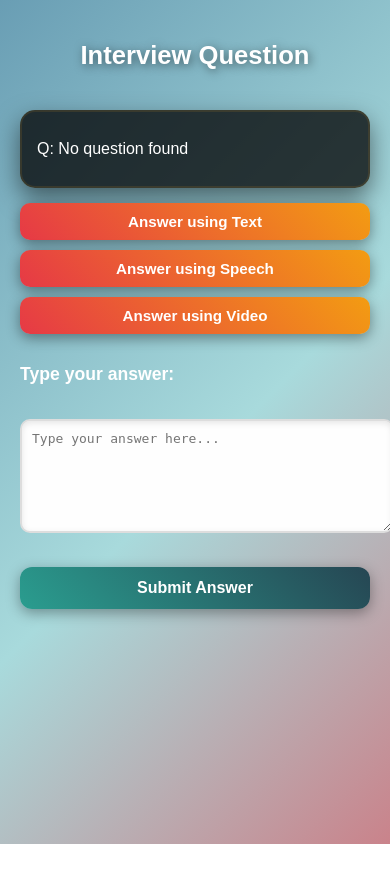
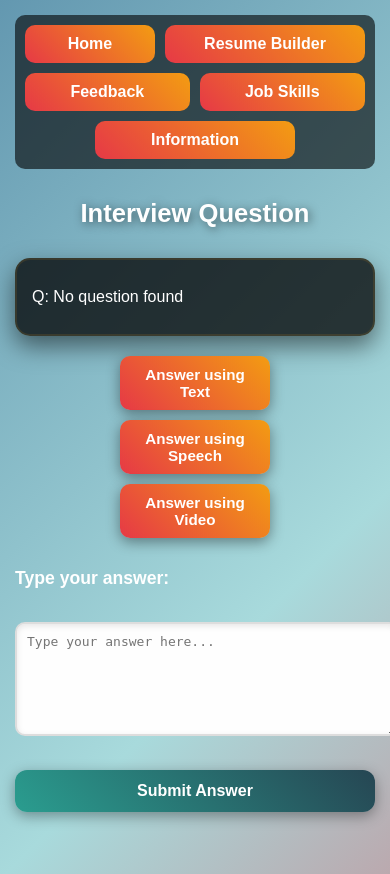
Before and after one commit to Akhila-Karuvaje/Project_Interview_, a Flask app: page /interview/1 in a window 390 px wide; the page is wider, and only the part inside the window is pictured. Before the commit the page ends 844 px from the top of that part, so only its background shows below. Run offline with Flask 3, Linux system fonts and the light colour scheme.

Commit message:
Update interview.html

```diff
--- a/templates/interview.html
+++ b/templates/interview.html
@@ -12,7 +12,8 @@
       background-size: 300% 300%;
       animation: gradientCycle 15s ease infinite;
       color: #fff;
-      padding: 40px;
+      padding: 20px;
+      min-height: 100vh;
     }
 
     @keyframes gradientCycle {
@@ -24,7 +25,42 @@
       text-align: center;
       font-size: clamp(1.8em, 4vw, 2.5em);
       text-shadow: 2px 2px 10px rgba(0, 0, 0, 0.5);
-      margin-bottom: 40px;
+      margin-bottom: 30px;
+    }
+
+    /* ---- Navbar ---- */
+    nav {
+      display: flex;
+      flex-wrap: wrap;
+      justify-content: center;
+      gap: 10px;
+      background: rgba(0,0,0,0.6);
+      padding: 10px;
+      margin-bottom: 30px;
+      border-radius: 10px;
+      position: sticky;
+      top: 0;
+      z-index: 1000;
+    }
+
+    nav button {
+      background: linear-gradient(45deg, #e63946, #f39c12);
+      color: #fff;
+      font-weight: bold;
+      padding: 10px 16px;
+      font-size: 1em;
+      border: none;
+      border-radius: 10px;
+      cursor: pointer;
+      flex: 1 1 auto;
+      min-width: 100px;
+      max-width: 200px;
+      transition: all 0.3s ease;
+    }
+
+    nav button:hover {
+      background: linear-gradient(45deg, #d62828, #f77f00);
+      transform: scale(1.05);
     }
 
     .question-box {
@@ -51,25 +87,25 @@
       flex-wrap: wrap;
     }
 
-    button {
+    .btn-group button {
+      flex: 1 1 auto;
+      min-width: 120px;
+      max-width: 200px;
+      font-size: 1em;
+      padding: 10px 16px;
+      border-radius: 10px;
+      cursor: pointer;
       background: linear-gradient(45deg, #e63946, #f39c12);
+      border: none;
       color: #fff;
       font-weight: bold;
-      padding: 12px 22px;
-      font-size: 1.1em;
-      border: none;
-      border-radius: 10px;
-      cursor: pointer;
-      box-shadow: 0 4px 14px rgba(0, 0, 0, 0.4);
+      box-shadow: 0 4px 14px rgba(0,0,0,0.4);
       transition: transform 0.3s ease, box-shadow 0.3s ease;
     }
 
-    button:hover,
-    button:focus {
+    .btn-group button:hover {
       background: linear-gradient(45deg, #d62828, #f77f00);
       transform: scale(1.05);
-      box-shadow: 0 6px 18px rgba(0, 0, 0, 0.45);
-      outline: none;
     }
 
     .answer-section {
@@ -109,21 +145,23 @@
       background: linear-gradient(45deg, #2a9d8f, #264653);
       color: #fff;
       font-weight: bold;
-      padding: 14px 34px;
+      padding: 14px 0;
       font-size: 1.2em;
       border: none;
       border-radius: 12px;
       cursor: pointer;
       display: block;
       margin: 30px auto;
-      box-shadow: 0 4px 14px rgba(0, 0, 0, 0.35);
+      width: 100%;
+      max-width: 400px;
+      box-shadow: 0 4px 14px rgba(0,0,0,0.35);
       transition: transform 0.3s ease, box-shadow 0.3s ease;
     }
 
     .submit-btn:hover {
       background: linear-gradient(45deg, #1b7f6a, #1d3557);
       transform: scale(1.05);
-      box-shadow: 0 6px 20px rgba(0, 0, 0, 0.5);
+      box-shadow: 0 6px 20px rgba(0,0,0,0.5);
     }
 
     .submit-btn:disabled {
@@ -139,7 +177,7 @@
       left: 0;
       width: 100%;
       height: 100%;
-      background: rgba(0, 0, 0, 0.8);
+      background: rgba(0,0,0,0.8);
       z-index: 1000;
       justify-content: center;
       align-items: center;
@@ -167,74 +205,38 @@
       text-align: center;
     }
 
-    /* 🔹 Responsive Adjustments for Android & Small Screens */
+    /* --- Responsive Adjustments --- */
     @media (max-width: 768px) {
-      body {
-        padding: 20px;
-      }
-
-      .question-box {
-        padding: 15px 20px;
-        margin: 15px auto;
-        max-width: 100%;
-      }
-
-      .btn-group {
-        gap: 10px;
-      }
-
-      button {
-        font-size: 1em;
-        padding: 10px 16px;
-      }
-
-      textarea {
-        font-size: 1em;
-        padding: 10px;
-      }
-
-      video {
-        max-width: 100%;
-      }
-
-      .submit-btn {
-        font-size: 1em;
-        padding: 12px 20px;
-      }
-
-      .loading-text {
-        font-size: 1em;
-      }
+      body { padding: 15px; }
+      .question-box { padding: 15px 20px; }
+      .btn-group { gap: 10px; }
+      .btn-group button { min-width: 100px; max-width: 150px; font-size: 0.95em; padding: 10px; }
+      textarea { font-size: 1em; padding: 10px; }
+      video { max-width: 100%; }
+      .submit-btn { font-size: 1em; padding: 12px; }
+      .loading-text { font-size: 1em; }
     }
 
     @media (max-width: 480px) {
-      h2 {
-        font-size: 1.6em;
-      }
-
-      .btn-group {
-        flex-direction: column;
-        align-items: center;
-      }
-
-      button {
-        width: 100%;
-        font-size: 0.95em;
-        padding: 10px;
-      }
-
-      .submit-btn {
-        width: 100%;
-      }
-
-      .question-box {
-        padding: 12px 15px;
-      }
+      h2 { font-size: 1.6em; }
+      .btn-group { flex-direction: column; align-items: center; }
+      .btn-group button { width: 100%; }
+      .submit-btn { width: 100%; }
+      .question-box { padding: 12px 15px; }
     }
   </style>
 </head>
 
 <body>
+  <!-- Navbar -->
+  <nav>
+    <button onclick="location.href='/'">Home</button>
+    <button onclick="location.href='/resume'">Resume Builder</button>
+    <button onclick="location.href='/feedback'">Feedback</button>
+    <button onclick="location.href='/jobs'">Job Skills</button>
+    <button onclick="location.href='/info'">Information</button>
+  </nav>
+
   <h2>Interview Question</h2>
   <div class="question-box">
     <p id="questionText">Q: {{ question }}</p>
@@ -264,7 +266,6 @@
 
   <button class="submit-btn" id="submitBtn" onclick="validateAndSubmit()">Submit Answer</button>
 
-  <!-- Loading Overlay -->
   <div class="loading-overlay" id="loadingOverlay">
     <div class="spinner"></div>
     <div class="loading-text">
@@ -274,137 +275,117 @@
   </div>
 
   <script>
-    // --- All your JS untouched (logic same) ---
-    const fillers = ["um", "uh", "like", "you know", "so", "actually", "basically", "literally", "I mean"];
+    const fillers = ["um","uh","like","you know","so","actually","basically","literally","I mean"];
     let currentInputMethod = "";
     const qid = "{{ qid }}";
     sessionStorage.setItem('currentQuestion', "{{ question }}");
 
     function hideAll() {
-      document.getElementById('textAnswer').style.display = 'none';
-      document.getElementById('speechAnswer').style.display = 'none';
-      document.getElementById('videoAnswer').style.display = 'none';
+      document.getElementById('textAnswer').style.display='none';
+      document.getElementById('speechAnswer').style.display='none';
+      document.getElementById('videoAnswer').style.display='none';
     }
 
-    function showLoading() {
-      document.getElementById('loadingOverlay').style.display = 'flex';
-      document.getElementById('submitBtn').disabled = true;
+    function showLoading(){
+      document.getElementById('loadingOverlay').style.display='flex';
+      document.getElementById('submitBtn').disabled=true;
     }
 
-    function hideLoading() {
-      document.getElementById('loadingOverlay').style.display = 'none';
-      document.getElementById('submitBtn').disabled = false;
+    function hideLoading(){
+      document.getElementById('loadingOverlay').style.display='none';
+      document.getElementById('submitBtn').disabled=false;
     }
 
-    function showTextBox() {
-      hideAll();
-      currentInputMethod = "text";
-      document.getElementById('textAnswer').style.display = 'block';
+    function showTextBox(){ hideAll(); currentInputMethod="text"; document.getElementById('textAnswer').style.display='block'; }
+
+    const SpeechRecognition = window.SpeechRecognition || window.webkitSpeechRecognition;
+    if(SpeechRecognition){
+      const recognition = new SpeechRecognition();
+      recognition.lang='en-US';
+      recognition.interimResults=false;
+      recognition.continuous=false;
+      function startSpeechToText(){
+        hideAll();
+        currentInputMethod="speech";
+        document.getElementById('speechAnswer').style.display='block';
+        recognition.start();
+      }
+      recognition.onresult = (event)=>{ document.getElementById('speechTextBox').value=event.results[0][0].transcript; };
+      recognition.onerror = (event)=>alert("Speech recognition error: "+event.error);
+    } else {
+      function startSpeechToText(){ alert("Speech recognition not supported in this browser"); }
     }
 
-    const SpeechRecognition = window.SpeechRecognition || window.webkitSpeechRecognition;
-    if (SpeechRecognition) {
-      const recognition = new SpeechRecognition();
-      recognition.lang = 'en-US';
-      recognition.interimResults = false;
-      recognition.continuous = false;
-
-      function startSpeechToText() {
-        hideAll();
-        currentInputMethod = "speech";
-        document.getElementById('speechAnswer').style.display = 'block';
-        recognition.start();
-      }
-
-      recognition.onresult = (event) => {
-        document.getElementById('speechTextBox').value = event.results[0][0].transcript;
-      };
-      recognition.onerror = (event) => alert("Speech recognition error: " + event.error);
-    } else {
-      function startSpeechToText() {
-        alert("Speech recognition not supported in this browser");
-      }
+    let mediaRecorder, recordedChunks=[];
+    async function startVideoInterview(){
+      hideAll();
+      currentInputMethod="video";
+      document.getElementById('videoAnswer').style.display='block';
+      try{
+        const stream = await navigator.mediaDevices.getUserMedia({video:true,audio:true});
+        document.getElementById('videoPreview').srcObject=stream;
+        mediaRecorder=new MediaRecorder(stream);
+        recordedChunks=[];
+        mediaRecorder.ondataavailable=e=>{ if(e.data.size>0) recordedChunks.push(e.data); };
+      }catch(error){ alert("Error accessing camera/microphone: "+error.message); }
     }
 
-    let mediaRecorder, recordedChunks = [];
-    async function startVideoInterview() {
-      hideAll();
-      currentInputMethod = "video";
-      document.getElementById('videoAnswer').style.display = 'block';
-      try {
-        const stream = await navigator.mediaDevices.getUserMedia({ video: true, audio: true });
-        document.getElementById('videoPreview').srcObject = stream;
-        mediaRecorder = new MediaRecorder(stream);
-        recordedChunks = [];
-        mediaRecorder.ondataavailable = e => { if (e.data.size > 0) recordedChunks.push(e.data); };
-      } catch (error) {
-        alert("Error accessing camera/microphone: " + error.message);
-      }
+    function toggleRecording(){
+      if(!mediaRecorder) return;
+      if(mediaRecorder.state==="inactive"){ recordedChunks=[]; mediaRecorder.start(); document.getElementById('recordBtn').innerText="Stop Recording"; }
+      else if(mediaRecorder.state==="recording"){ mediaRecorder.stop(); document.getElementById('recordBtn').innerText="Start Recording"; }
     }
 
-    function toggleRecording() {
-      if (!mediaRecorder) return;
-      if (mediaRecorder.state === "inactive") {
-        recordedChunks = [];
-        mediaRecorder.start();
-        document.getElementById('recordBtn').innerText = "Stop Recording";
-      } else if (mediaRecorder.state === "recording") {
-        mediaRecorder.stop();
-        document.getElementById('recordBtn').innerText = "Start Recording";
-      }
+    function validateAndSubmit(){
+      if(currentInputMethod==="text"){
+        const answer=document.getElementById('textAnswerBox').value.trim();
+        if(!answer) return alert("Please enter your answer.");
+        submitTextOrSpeech(answer);
+      } else if(currentInputMethod==="speech"){
+        const answer=document.getElementById('speechTextBox').value.trim();
+        if(!answer) return alert("Please speak your answer.");
+        submitTextOrSpeech(answer);
+      } else if(currentInputMethod==="video"){
+        if(!recordedChunks.length) return alert("Please record your video first.");
+        submitVideo();
+      } else { alert("Please select an answer method and provide your response."); }
     }
 
-    function validateAndSubmit() {
-      if (currentInputMethod === "text") {
-        const answer = document.getElementById('textAnswerBox').value.trim();
-        if (!answer) return alert("Please enter your answer.");
-        submitTextOrSpeech(answer);
-      } else if (currentInputMethod === "speech") {
-        const answer = document.getElementById('speechTextBox').value.trim();
-        if (!answer) return alert("Please speak your answer.");
-        submitTextOrSpeech(answer);
-      } else if (currentInputMethod === "video") {
-        if (!recordedChunks.length) return alert("Please record your video first.");
-        submitVideo();
-      } else {
-        alert("Please select an answer method and provide your response.");
-      }
-    }
-
-    function submitTextOrSpeech(answerText) {
+    function submitTextOrSpeech(answerText){
       showLoading();
-      fetch(`/submit_answer/${qid}`, {
-        method: 'POST',
-        body: new URLSearchParams({ 'answer': answerText }),
-        headers: { 'Content-Type': 'application/x-www-form-urlencoded' }
+      fetch(`/submit_answer/${qid}`,{
+        method:'POST',
+        body:new URLSearchParams({'answer':answerText}),
+        headers:{'Content-Type':'application/x-www-form-urlencoded'}
       })
-      .then(r => r.json())
-      .then(data => {
-        sessionStorage.setItem('interviewResult', JSON.stringify(data));
-        window.location.href = '/result';
+      .then(r=>r.json())
+      .then(data=>{
+        sessionStorage.setItem('interviewResult',JSON.stringify(data));
+        window.location.href='/result';
       })
-      .catch(err => {
-        alert("Error submitting answer: " + err.message);
+      .catch(err=>{
+        alert("Error submitting answer: "+err.message);
         hideLoading();
       });
     }
-    function submitVideo() {
+
+    function submitVideo(){
       showLoading();
-      const blob = new Blob(recordedChunks, { type: 'video/webm' });
-      const formData = new FormData();
-      formData.append("video", blob, "answer.webm");
-
-      fetch(`/submit_video_answer/${qid}`, { method: "POST", body: formData })
-      .then(r => r.json())
-      .then(data => {
-        sessionStorage.setItem('interviewResult', JSON.stringify(data));
-        window.location.href = '/result';
+      const blob=new Blob(recordedChunks,{type:'video/webm'});
+      const formData=new FormData();
+      formData.append("video",blob,"answer.webm");
+      fetch(`/submit_video_answer/${qid}`,{method:"POST",body:formData})
+      .then(r=>r.json())
+      .then(data=>{
+        sessionStorage.setItem('interviewResult',JSON.stringify(data));
+        window.location.href='/result';
       })
-      .catch(err => {
-        alert("Error submitting video answer: " + err.message);
+      .catch(err=>{
+        alert("Error submitting video answer: "+err.message);
         hideLoading();
       });
     }
+
     showTextBox();
   </script>
 </body>
```
